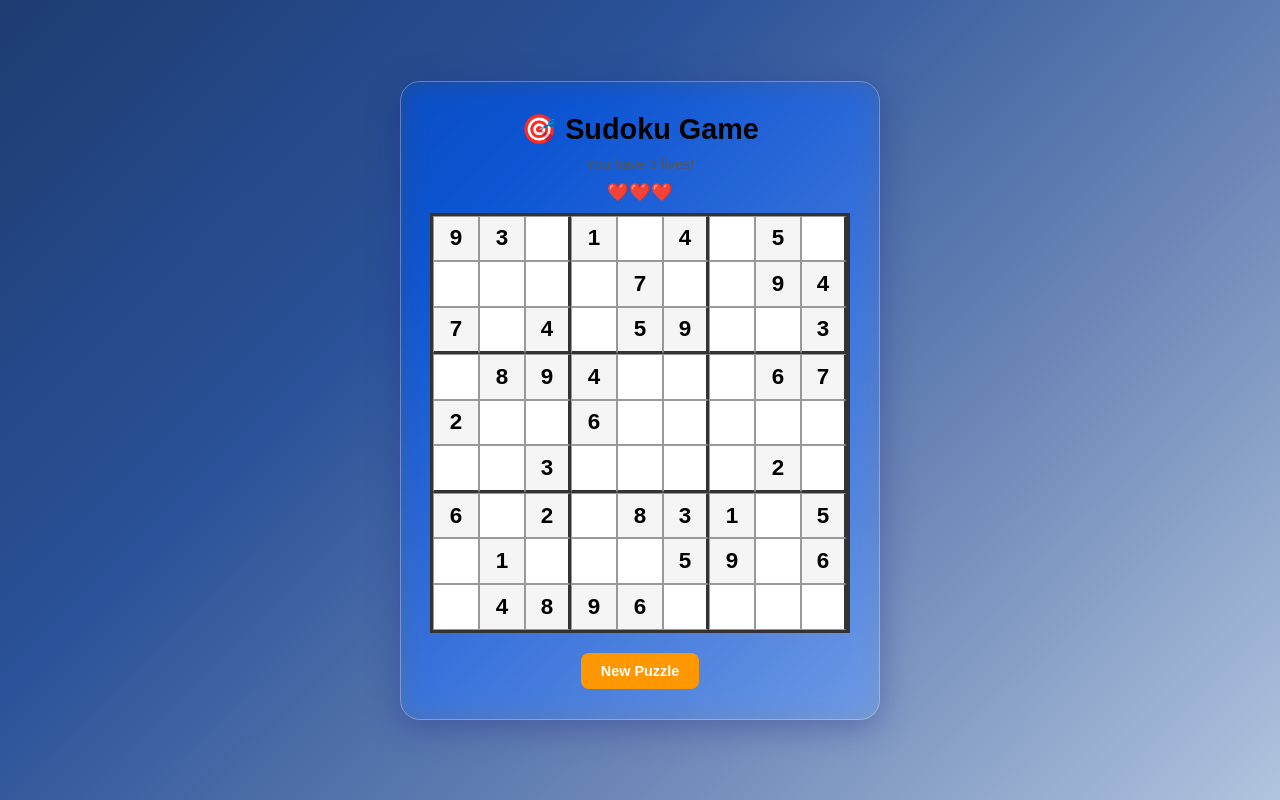
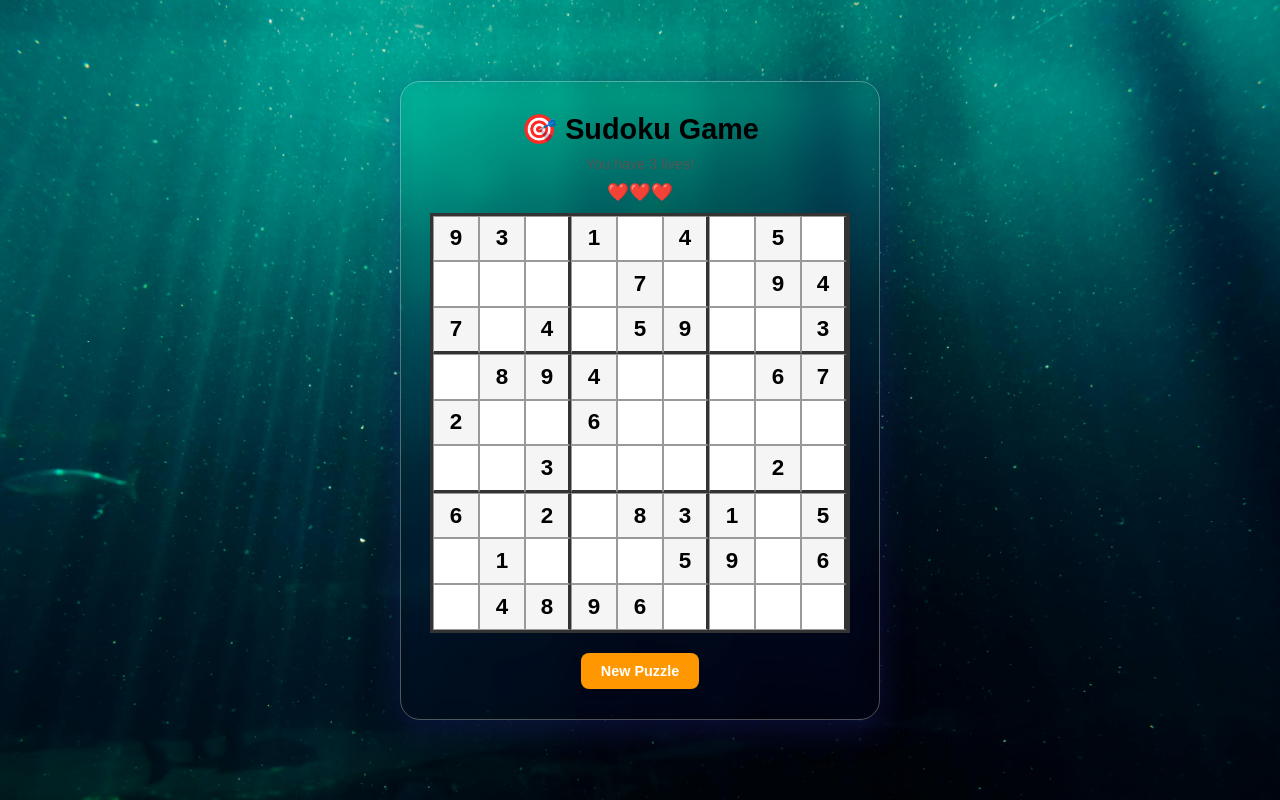
Before and after one commit to anjitdebmajumderece28-byte/Sudoku-glass, a plain HTML site: page index.html in a window 1280 px wide. Drawn offline with Linux system fonts and the light colour scheme.

Commit message:
Update index.html

```diff
--- a/index.html
+++ b/index.html
@@ -14,18 +14,15 @@
 body {
   font-family: "Poppins", sans-serif;
   min-height: 100vh;
-  background: linear-gradient(135deg, #1e3c72, #2a5298, #6a85b6, #b0c4de);
-  background-position: right center; /* keep same positioning logic */
-  background-repeat: no-repeat;
+  background: url("./pexels-blaque-x-264516-932638.jpg") no-repeat center center fixed;
   background-size: cover;
-  background-attachment: fixed;      /* subtle parallax feel */
-  background-color: #000;            /* fallback */
   display: flex;
   justify-content: center;
   align-items: center;
   padding: 20px;
   overflow: hidden;
 }
+
 
 
 
```
